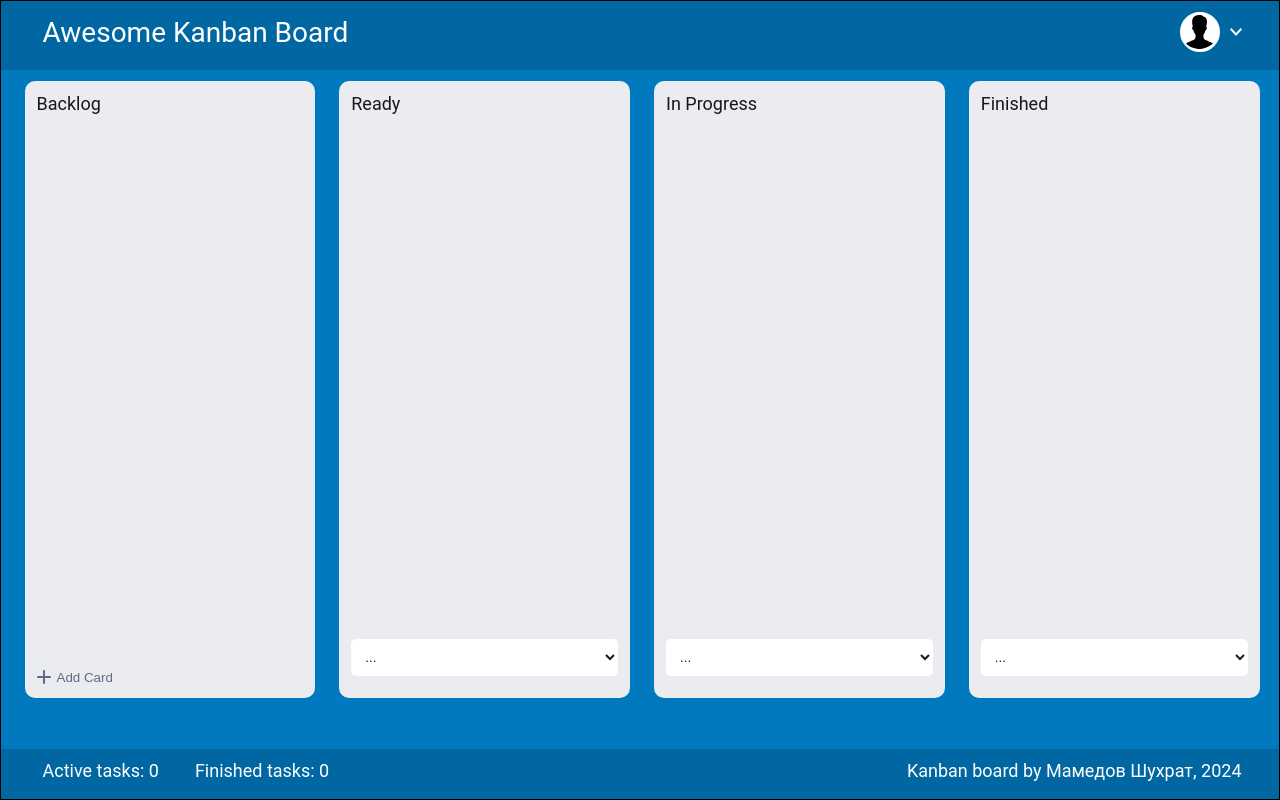
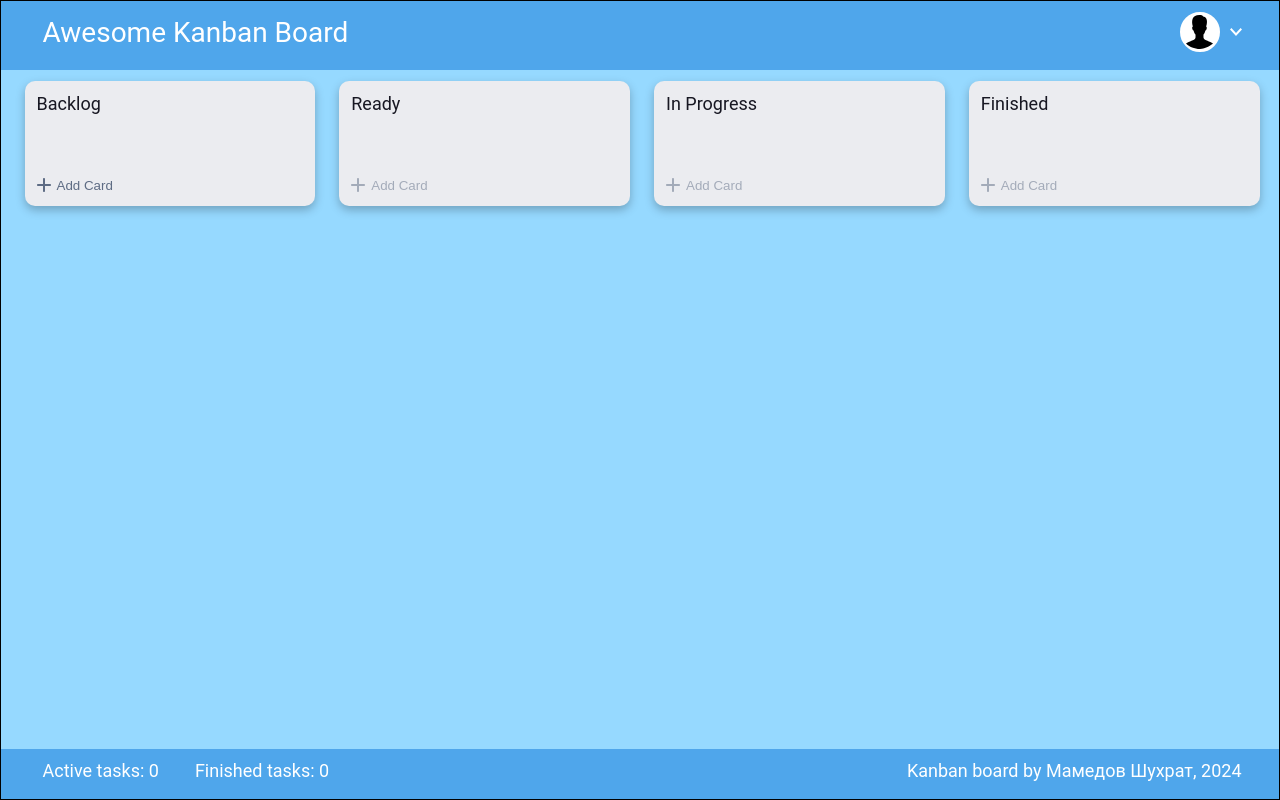
Before and after one commit to MamedovShuxrat/kanban, a React (Create React App) app: page / in a window 1280 px wide. Built offline with nearby package versions, Linux system fonts and the light colour scheme.

Commit message:
fixed the logic of adding and deleting tasks

```diff
--- a/src/App.js
+++ b/src/App.js
@@ -4,50 +4,47 @@ import { Route, Routes } from 'react-router-dom';
 import Header from './components/Header/Header';
 import Board from './Pages/Board'
 import Footer from './components/Footer/Footer';
-import Def from './Pages/Def';
+import TaskDetailPage from './Pages/TaskDetailPage';
 import TasksList from './components/TasksList/TasksList';
 import TaskCreationForm from './components/TaskCreationForm'
 import AddSelectTask from './components/AddSelectTask';
 
 import './App.scss';
 
-// Сильно на будущее
-// const BOARDS_CONFIG = [
-//   {
-//     title: 'Backlog'
-//   },
-//   {
-//     title: 'Ready'
-//   },
-//   {
-//     title: 'InProgress'
-//   },
-//   {
-//     title: 'Finished'
-//   }
-// ]
 
 function App() {
 
-  const [backlogTasks, setBacklogTasks] = useState([]);
-  const [readyTasks, setReadyTasks] = useState([]);
-  const [InProgressTasks, setInProgressTasks] = useState([]);
-  const [finishedTasks, setFinishedTasks] = useState([]);
+  function useLocalStorageState(key, initialValue) {
+    const [state, setState] = useState(() => {
+      const storedValue = localStorage.getItem(key);
+      return storedValue ? JSON.parse(storedValue) : initialValue;
+    });
 
-  console.log(InProgressTasks, 'InProgressTasks');
-  console.log(finishedTasks, 'finishedTasks');
+    useEffect(() => {
+      localStorage.setItem(key, JSON.stringify(state));
+    }, [key, state]);
+
+    return [state, setState];
+  }
+  const [backlogTasks, setBacklogTasks] = useLocalStorageState('backlogTasks', []);
+  const [readyTasks, setReadyTasks] = useLocalStorageState('readyTasks', []);
+  const [inProgressTasks, setInProgressTasks] = useLocalStorageState('inProgressTasks', []);
+  const [finishedTasks, setFinishedTasks] = useLocalStorageState('finishedTasks', []);
+
 
   const onAddItemHandler = (item) => {
     setBacklogTasks((state) => [...state, item])
   }
 
   const [backlogLength, setBacklogLength] = useState(0)
+  const [finishLength, setFinishLength] = useState(0)
+
   useEffect(() => {
     setBacklogLength(backlogTasks.length)
-    // const finishLength = finished.length
-  }, [backlogTasks])
+    setFinishLength(finishedTasks.length)
+  }, [backlogTasks, finishedTasks])
 
-
+  console.log(finishLength);
   const onMoveItemHandlerReady = (taskId) => {
     const movedTask = backlogTasks.find(task => task.id === taskId);
     const updatedBacklogTasks = backlogTasks.filter(task => task.id !== taskId);
@@ -57,19 +54,19 @@ function App() {
   };
 
   const onMoveItemHandlerInProgress = (taskId) => {
-    const movedTask = InProgressTasks.find(task => task.id === taskId);
-    const updatedInProgressTasks = InProgressTasks.filter(task => task.id !== taskId);
+    const movedTask = readyTasks.find(task => task.id === taskId);
+    const updatedInProgressTasks = readyTasks.filter(task => task.id !== taskId);
 
-    setInProgressTasks(updatedInProgressTasks);
-    setFinishedTasks(prevState => [...prevState, movedTask]);
+    setReadyTasks(updatedInProgressTasks);
+    setInProgressTasks(prevState => [...prevState, movedTask]);
   };
 
   const onMoveItemHandlerFinished = (taskId) => {
-    const movedTask = finishedTasks.find(task => task.id === taskId);
-    const updatedFinishedTasks = finishedTasks.filter(task => task.id !== taskId);
+    const movedTask = inProgressTasks.find(task => task.id === taskId);
+    const updatedFinishedTasks = inProgressTasks.filter(task => task.id !== taskId);
 
-    setFinishedTasks(updatedFinishedTasks);
-    setInProgressTasks(prevState => [...prevState, movedTask]);
+    setInProgressTasks(updatedFinishedTasks);
+    setFinishedTasks(prevState => [...prevState, movedTask]);
   };
 
   return (
@@ -98,7 +95,7 @@ function App() {
 
             <TasksList
               title="In Progress"
-              tasks={InProgressTasks}
+              tasks={inProgressTasks}
               onMoveItem={onMoveItemHandlerInProgress}
             >
               <AddSelectTask tasks={readyTasks} onMoveItem={onMoveItemHandlerInProgress} />
@@ -109,13 +106,13 @@ function App() {
               tasks={finishedTasks}
               onMoveItem={onMoveItemHandlerFinished}
             >
-              <AddSelectTask tasks={InProgressTasks} onMoveItem={onMoveItemHandlerFinished} />
+              <AddSelectTask tasks={inProgressTasks} onMoveItem={onMoveItemHandlerFinished} />
             </TasksList>
           </Board>
         } />
-        <Route path="/def" element={<Def />} />
+        <Route path="/task/:id" element={<TaskDetailPage />} />
       </Routes>
-      <Footer backlogCount={backlogLength} />
+      <Footer backlogCount={backlogLength} finishCount={finishLength} />
     </div>
   );
 }
--- a/src/components/AddSelectTask.jsx
+++ b/src/components/AddSelectTask.jsx
@@ -1,24 +1,35 @@
-import React from 'react'
+import React, { useState } from 'react'
+
 const AddSelectTask = ({ tasks, onMoveItem }) => {
+    const [isAddSelect, setIsAddSelect] = useState(false)
     const handleSelectTask = (taskId) => {
-        onMoveItem(taskId);
-    };
+        onMoveItem(taskId)
+        setIsAddSelect(false)
+    }
 
     const handleChange = (event) => {
-        const selectedTaskId = event.target.value;
-        handleSelectTask(selectedTaskId);
-    };
+        const selectedTaskId = event.target.value
+        handleSelectTask(selectedTaskId)
+    }
 
     return (
         <div className='select__wrapper' >
-            <select className="task" onChange={handleChange}>
-                <option className="task__title" value="">...</option>
-                {tasks.map((task) => (
-                    <option className="task__title" key={task.id} value={task.id}>{task.title}</option>
-                ))}
-            </select>
+            {isAddSelect ?
+                (<select className="task" onChange={handleChange}>
+                    <option className="task__title" value="">...</option>
+                    {tasks.map((task) => (
+                        <option className="task__title" key={task.id} value={task.id}>{task.title}</option>
+                    ))}
+                </select>) : (<button
+                    disabled={tasks.length < 1}
+                    onClick={() => setIsAddSelect(!isAddSelect)}
+                    className={`add__card-btn  ${tasks.length < 1 ? "disabled" : ""}`}
+                    type="submit">
+                    Add Card
+                </button>)}
+
         </div>
-    );
-};
+    )
+}
 
 export default AddSelectTask
--- a/src/components/TasksList/TasksList.jsx
+++ b/src/components/TasksList/TasksList.jsx
@@ -1,23 +1,20 @@
-import React from "react";
-import Task from "../Task/Task";
+import React from "react"
+import Task from "../Task/Task"
 
 const TasksList = ({ title, tasks, children }) => {
-    console.log(tasks.id, 'id');
-    console.log(tasks, 'tasks');
     return (
         <div className="tasks__list">
             <h3 className='title'>{title || 'Идет Загрузка'}</h3>
             <ul className="tasks__wrapper">
-                {tasks.map(task => (
-                    <li key={task.id}>
-                        {task && task.title && <Task title={task.title} />}
-                        {console.log(tasks.id, 'id')}
+                {tasks.map((task, index) => (
+                    <li key={index}>
+                        {task && task.title && <Task task={task} />}
                     </li>
                 ))}
             </ul>
             {children}
         </div>
-    );
+    )
 }
 
-export default TasksList;
+export default TasksList
--- a/src/components/footer/Footer.jsx
+++ b/src/components/footer/Footer.jsx
@@ -8,7 +8,7 @@ const Footer = ({ backlogCount, finishCount }) => {
                 <div className="footer__wrapper">
                     <div className="result__wrapper">
                         <span className='result__item'>Active tasks: {backlogCount}</span>
-                        <span className='result__item'>Finished tasks:  {0}</span>
+                        <span className='result__item'>Finished tasks: {finishCount}</span>
                     </div>
                     <div className="about">
                         Kanban board by Мамедов Шухрат, 2024
--- a/src/components/header/Header.jsx
+++ b/src/components/header/Header.jsx
@@ -2,10 +2,10 @@ import React, { useState } from 'react'
 import { Link } from 'react-router-dom'
 
 const Header = () => {
-    const [isOpen, setIsopen] = useState(false)
+    const [isOpen, setIsOpen] = useState(false)
 
     const openUserMenu = () => {
-        setIsopen(!isOpen)
+        setIsOpen(!isOpen)
     }
     return (
         <header className='header'>
--- a/src/components/task/Task.jsx
+++ b/src/components/task/Task.jsx
@@ -1,11 +1,18 @@
-import React from "react";
+import React from "react"
+import { Link } from "react-router-dom"
 
-const Task = ({ title }) => {
+const Task = ({ task }) => {
+    console.log(task);
     return (
         <div className="task">
-            <h3 className="task__title">{title}</h3>
+            <Link to={`/task/${task.id}`} state={{
+                title: task.title,
+                descriptions: JSON.stringify(task.descriptions),
+            }}>
+                <h3 className="task__title">{task.title}</h3>
+            </Link>
         </div>
-    );
-};
+    )
+}
 
-export default Task;
+export default Task
--- a/src/index.scss
+++ b/src/index.scss
@@ -1,8 +1,8 @@
 $primary-color: #fff;
 $second-color: #171722;
 $gray: #EBECF0;
-$accent-blue: #0067A3;
-$accent-light-blue: #0079BF;
+$accent-blue: #4fa6eb;
+$accent-light-blue: #96d9ff;
 
 $main-font-size: 18px;
 
@@ -18,6 +18,11 @@ $primary-fonts: 'Roboto';
 
 ul {
   list-style: none;
+}
+
+a {
+  text-decoration: none;
+  color: inherit;
 }
 
 body {
@@ -123,20 +128,22 @@ code {
   background: rgb(235, 236, 240);
   padding: 12px;
   width: 25%;
-
+  min-height: 125px;
+  max-height: 500px;
+  height: max-content;
+  box-shadow: 0px 4px 10px 0px rgba(0, 0, 0, 0.25);
   display: flex;
   flex-direction: column;
 }
 
 .tasks__wrapper {
-  height: 500px;
   overflow-y: auto;
   display: flex;
   flex-direction: column;
 
   &::-webkit-scrollbar {
-    width: 10px;
-    height: 10px;
+    width: 8px;
+    height: 8px;
   }
 
   &::-webkit-scrollbar-button {
@@ -180,6 +187,11 @@ code {
 
   padding: 10px;
   margin: 10px 0;
+  transition: all .3s ease-in-out;
+
+  &:hover {
+    box-shadow: 0px 4px 10px 0px rgba(0, 0, 0, 0.25);
+  }
 }
 
 .task__title {
@@ -270,7 +282,6 @@ code {
 }
 
 .disabled {
-  background-color: #ccc;
   cursor: not-allowed;
   opacity: 0.5;
 }
@@ -278,6 +289,7 @@ code {
 
 .footer {
   background-color: $accent-blue;
+  margin-top: auto;
 }
 
 .footer__wrapper {
--- a/src/pages/Board.jsx
+++ b/src/pages/Board.jsx
@@ -1,4 +1,4 @@
-import React, { useEffect, useState } from 'react'
+import React from 'react'
 
 const Board = ({ children }) => {
   return (
--- a/src/pages/Def.jsx
+++ /dev/null
@@ -1,11 +0,0 @@
-import React from 'react'
-
-const Def = () => {
-  return (
-    <div>
-      ссылка на конкретную Таску!
-    </div>
-  )
-}
-
-export default Def
--- /dev/null
+++ b/src/pages/TaskDetailPage.jsx
@@ -0,0 +1,14 @@
+import React from 'react'
+import { useLocation } from 'react-router-dom'
+
+const TaskDetailPage = () => {
+
+  return (
+    <div className="container">
+      <h2>Task Details</h2>
+
+    </div>
+  )
+}
+
+export default TaskDetailPage
```
Also changed, not shown: src/components/TaskCreationForm.jsx (+18 -13 lines).
